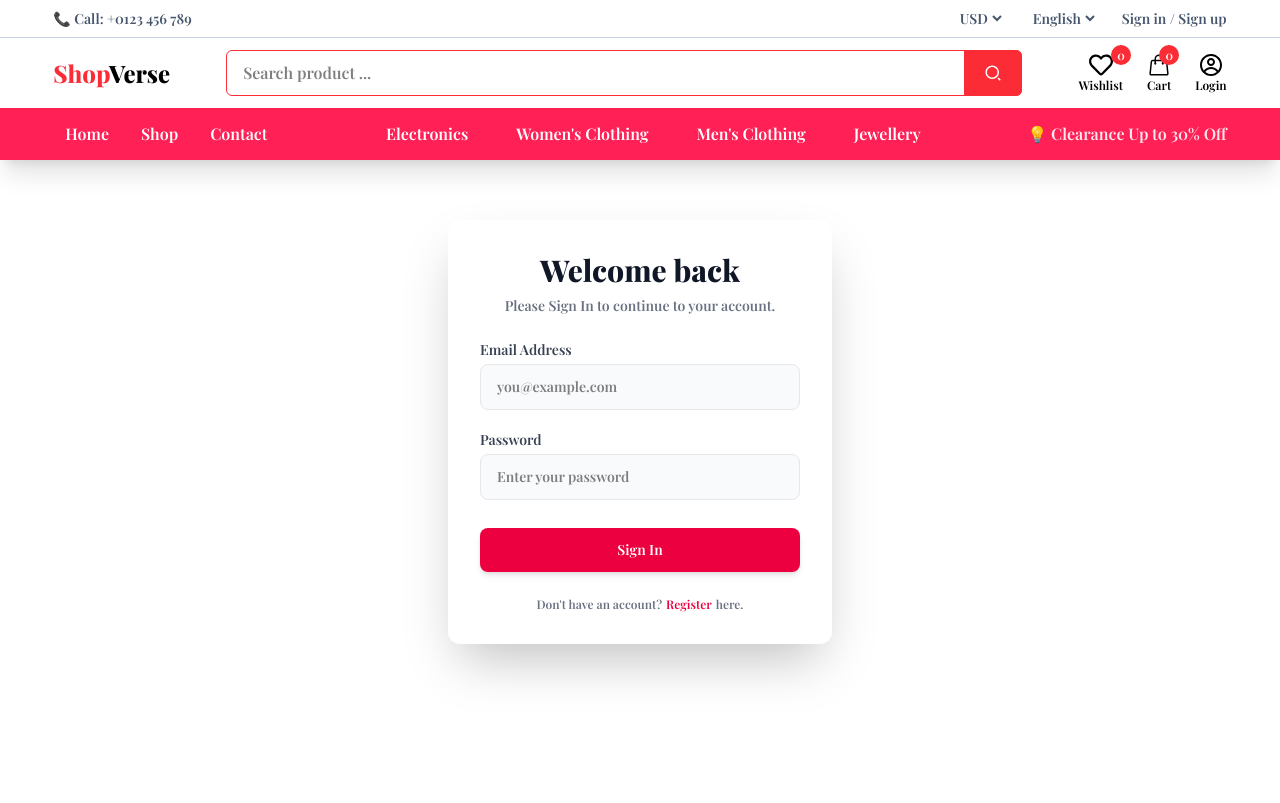
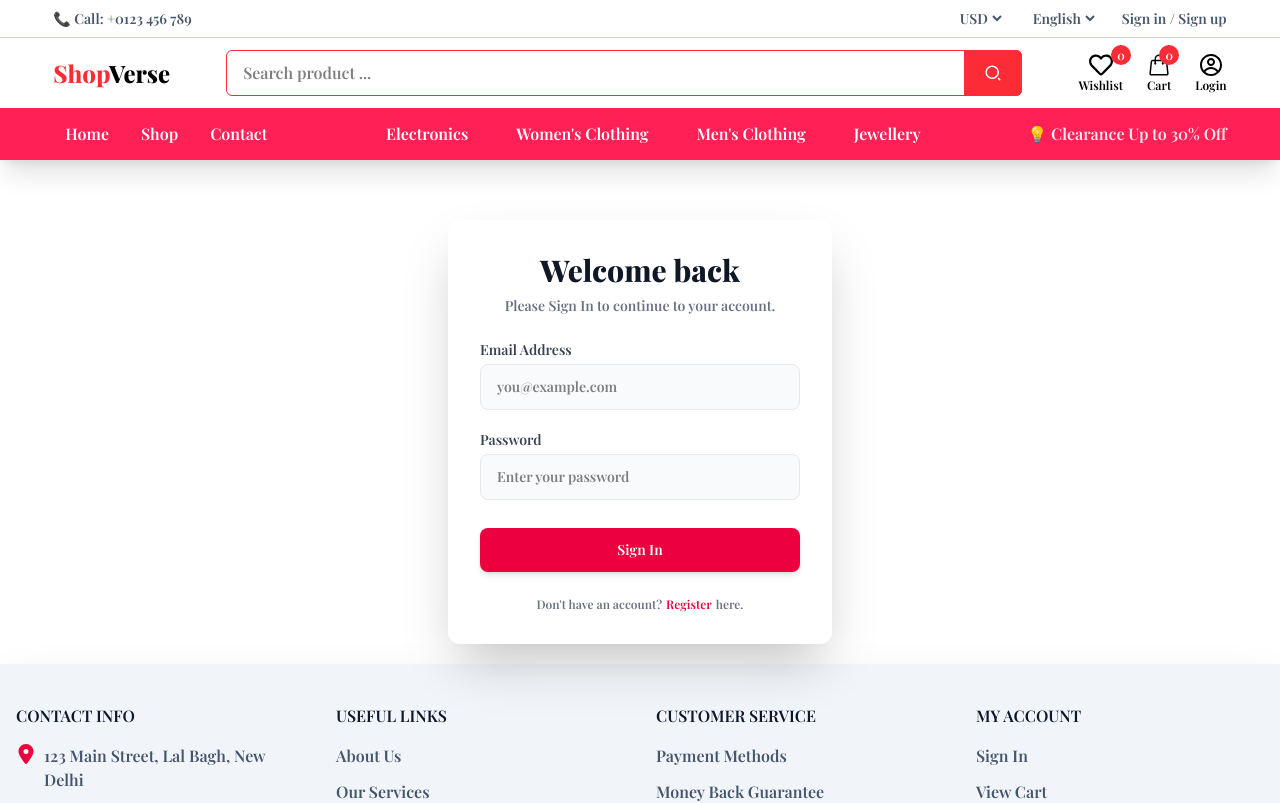
Before and after one commit to amalverse/E-Commerce-Website-Frontend-Development, a React (Vite) app: page /login in a window 1280 px wide. Shown: the top 803 px of the page. Built offline with nearby package versions, Linux system fonts and the light colour scheme.

Commit message:
footer added in login page

```diff
--- a/src/components/Login.jsx
+++ b/src/components/Login.jsx
@@ -1,6 +1,7 @@
 import React, { useState } from "react";
 import { Link } from "react-router-dom";
 import Navbar from "./navbar/Navbar";
+import Footer from "./Footer";
 
 const Login = () => {
   const [message, setMessage] = useState("");
@@ -143,7 +144,7 @@ const Login = () => {
             </button>
           </form>
 
-          {/* Footer */}
+          {/* Signup Link */}
           <p className="mt-6 text-xs text-gray-500 text-center">
             Don&apos;t have an account?
             <Link
@@ -156,6 +157,7 @@ const Login = () => {
           </p>
         </div>
       </section>
+      <Footer />
     </>
   );
 };
```
